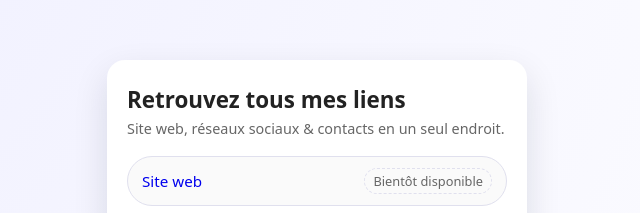
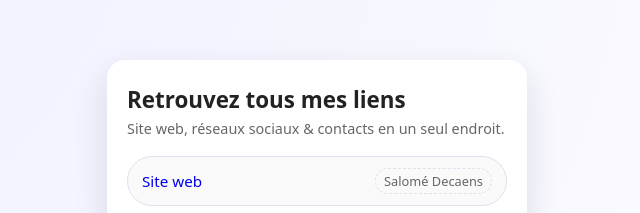
Before and after one commit to TanguyMartignon/Hub-Salom-Decaens, a plain HTML site: page index.html in a window 1280 px wide. Shown: the part 175-388 px from the top of the page, 323-963 px from the left. Drawn offline with Linux system fonts and the light colour scheme.

Commit message:
Update index.html

```diff
--- a/index.html
+++ b/index.html
@@ -97,9 +97,9 @@
 
     <section class="links">
       <!-- 🔗 Remplace les URL et les textes ci-dessous par les tiens -->
-      <a class="link" href="#" target="_blank" rel="noopener">
+      <a class="link" href="https://www.salome-decaens.fr" target="_blank" rel="noopener">
         <span class="link-label">Site web</span>
-        <span class="link-tag">Bientôt disponible</span>
+        <span class="link-tag">Salomé Decaens</span>
       </a>
 
       <a class="link" href="https://www.instagram.com/salomedecaens?igsh=ZDdlbGY5YnlmbXI0" target="_blank" rel="noopener">
```
